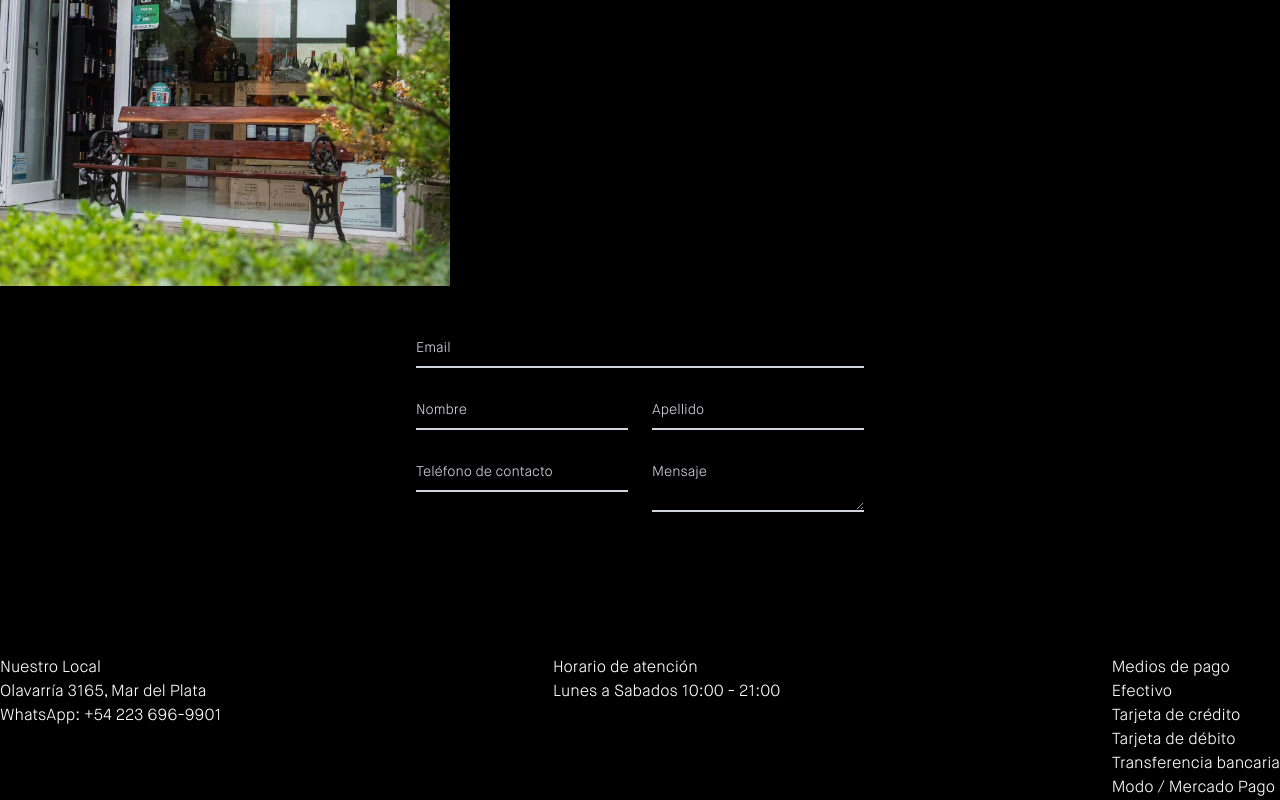
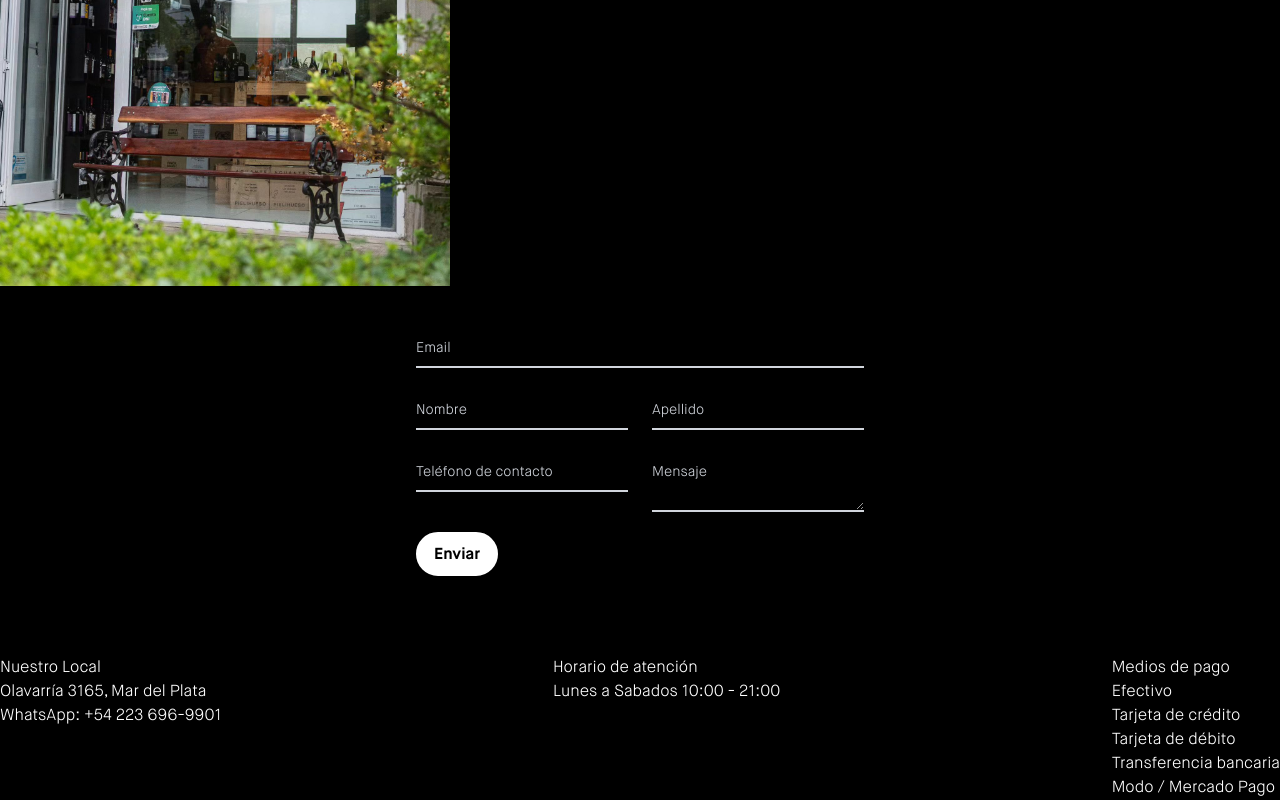
Before and after one commit to camila-stefano/cava-liere, a Next.js app: page / in a window 1280 px wide. Shown: the part 1132-1932 px from the top of the page. Built offline with nearby package versions, Linux system fonts and the light colour scheme.

Commit message:
fix/ button form

```diff
--- a/src/components/Form.js
+++ b/src/components/Form.js
@@ -91,7 +91,7 @@ const Form = () => {
             </label>
           </div>
         </div>
-        <Button>Enviar</Button>
+        <Button variant="darkTheme">Enviar</Button>
       </form>
     </div>
   );
```
